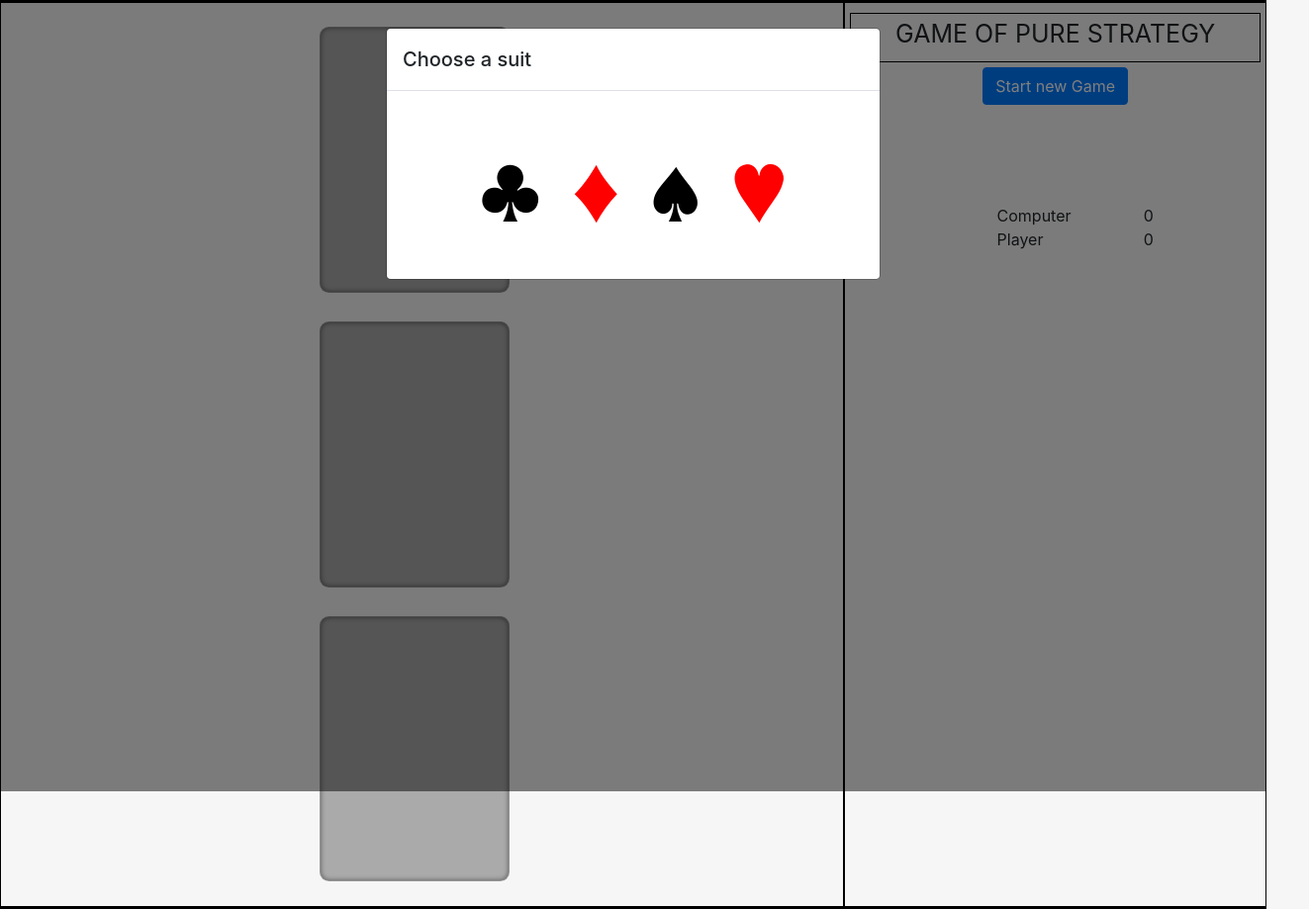
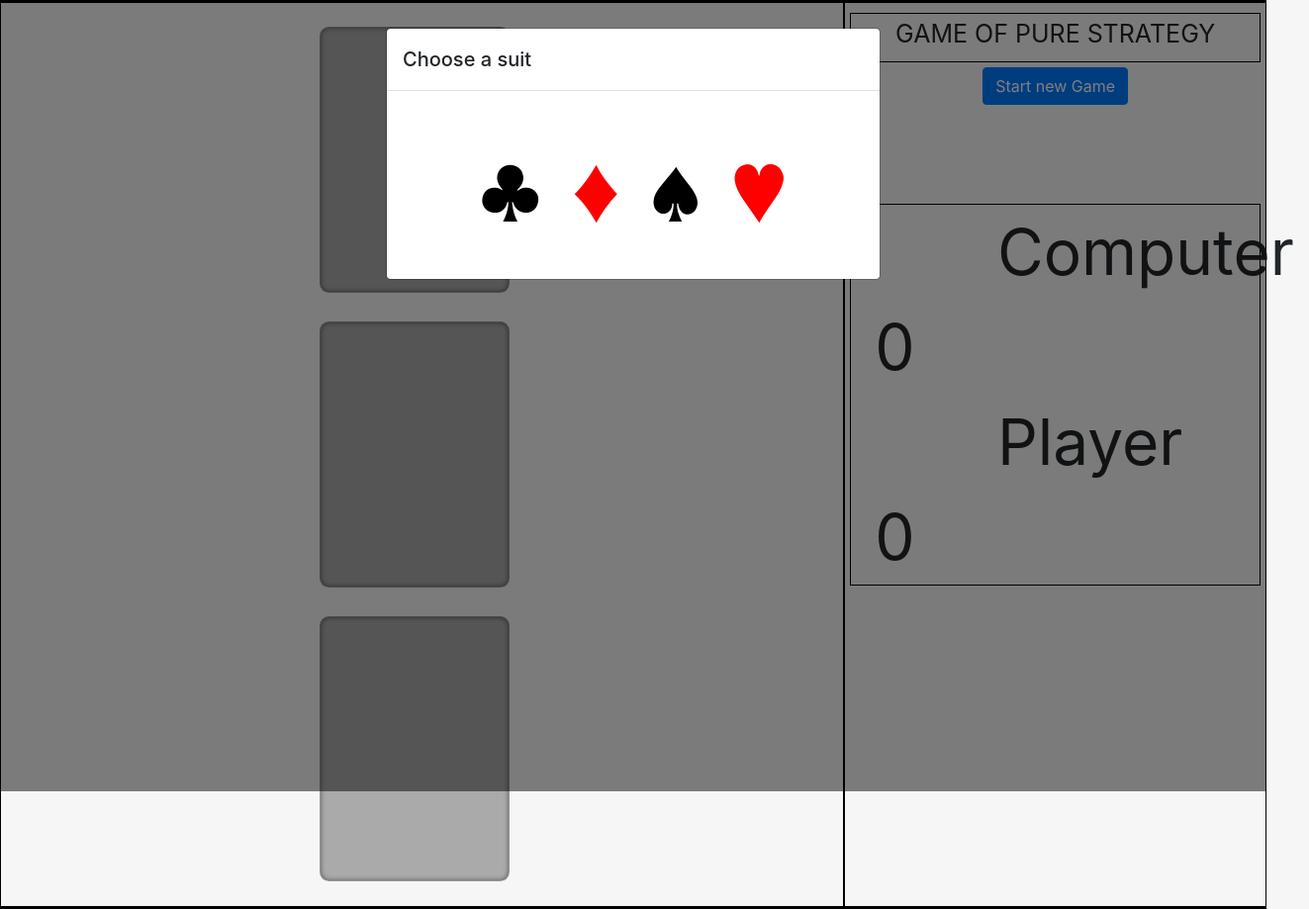
Before and after one commit to jcoles1155/jcoles1155.github.io, a plain HTML site: page GOPS/index.html in a window 1280 px wide. Shown: the whole page at 99% size, 1323 px wide, since content can reach past the window. Drawn offline with nearby package versions, Linux system fonts and the light colour scheme.

Commit message:
finishing touches

```diff
--- a/GOPS/css/style.css
+++ b/GOPS/css/style.css
@@ -55,6 +55,14 @@ main {
 
   #score-container {
       margin: 100px auto;
+      border: 1px solid black;
+      font-size: 4em;
+
+  }
+
+  .computer-score, .player-score {
+      font-size: 10em;
+
   }
 
   #player-hand, #computer-hand {
--- a/GOPS/index.html
+++ b/GOPS/index.html
@@ -63,7 +63,7 @@
                         <div class="col offset-4">
                             Computer
                         </div>
-                        <div class="col">
+                        <div class="col ml-4">
                             <span id="computer-score">0</span>
                         </div>
                     </div>
@@ -71,7 +71,7 @@
                         <div class="col offset-4">
                             Player
                         </div>
-                        <div class="col">
+                        <div class="col ml-4">
                             <span id="player-score">0</span>
                         </div>
                     </div>
--- a/GOPS/js/script.js
+++ b/GOPS/js/script.js
@@ -21,14 +21,31 @@
     2) Define requied variables used to track the state of the game
     3) Store elements on the page that will be accessed in code more than once in variables
     4) On load:
-        4.1) Initialize the state variables
-        4.2)
-        4.3)
-    5)
+        4.1) Modal prompts player to choose from 4 categories of suits
+    5) Shuffle remaining suits
+    6) Pop suit into Computer hand
+    7) Pop suit into deck
+    8) Pop suit into discard
+    9) Generate hand for Player and computer
+    10) shuffle computer's hand
+    11) Generate game-board and scorecard
+    12) Have deck flipped over but prize card flipped open in the middle
+    13) Have Computer's bid face-down
+    14) allow player to make bid on prize card
+    15) Once bid is clicked all bids are flipped open
+    16) player must click on game-board to render score
+    17) new Deck card is flipped open and new turn is started
 
-
-
- */
+    To-Do:
+    * get html/css files of cards
+    * instantiate SUITS and RANKS
+    * make Card class
+        * Needs to render HTML templates
+    * make Hand class
+        * push card into hand
+    * pull modal template from bootstrap
+    *
+*/
 
 const SUIT = {
     club: {
@@ -137,12 +154,13 @@ class Card {
         if (!this.suit || !this.rank) {
             return $('<div class="card empty">')
         }
-
+        // return card back if flipped is true
         if (options.flipped) {
             const template = $("#card-back").html()
             return $('<div class="card">').html(template)
         }
-
+        // using RegExp as oppossed to a loop to replace suit symbol and name into html
+        // find div and add name into class
         const template = $(`#card-${this.rank.name}`).html()
             .replace(new RegExp('{suit.symbol}', 'g'), this.suit.symbol)
             .replace(new RegExp('{suit.name}', 'g'), this.suit.name)
@@ -162,12 +180,13 @@ class Card {
 class Hand {
     constructor(el, { suit, flipped, col }) {
         this.$el = $(el)
+
         this.cards = suit ? this.makeHand(suit) : []
         this.flipped = flipped
         this.col = col
         this.render()
     }
-
+    // Generate hand and create cards array
     makeHand(suit) {
         let cards = []
         RANKS.forEach((rank) => {
@@ -185,6 +204,7 @@ class Hand {
         return this
     }
 
+    // Take card from selected index and splice card out of cards array
     takeCard(rank) {
         let card
 
@@ -194,21 +214,21 @@ class Hand {
         } else {
             card = this.cards.pop()
         }
-
+        // render card
         this.render()
 
         return card
     }
-
+    // add card
     addCard(card) {
         this.cards.push(card)
         return this.render()
     }
-
+    // empty out cards array
     empty() {
         this.cards = []
     }
-
+    // using reduce function to find the value of cards added together
     value() {
         return this.cards.reduce((sum, card) => sum + card.rank.value, 0)
     }
@@ -216,13 +236,16 @@ class Hand {
     render(el, { flipped = this.flipped } = {}) {
         const $el = $(el || this.$el)
 
+        // check if flipped
         if (flipped) {
             if (this.cards.length > 0) {
                 this.cards[0].render($el, { flipped })
             } else {
+                // create new card
                 new Card($el, {})
             }
         } else {
+            // append col class into the card
             $el.empty()
             this.cards.forEach((card) => {
                 $('<div>').attr('class', this.col ? 'col' : 'col-card').html(card.html()).appendTo($el)
@@ -232,6 +255,8 @@ class Hand {
         return this
     }
 }
+
+// Create modal class that has to Show modal screen
 
 class Modal {
     constructor({ title, body }) {
@@ -248,33 +273,39 @@ class Modal {
         this.modal.show()
     }
 
+    // create close handler to close modal after selection of suit
+
     hide() {
         this.modal.hide()
         if (this.closeHandler) this.closeHandler()
     }
+
 
     onClose(callback) {
         this.closeHandler = callback
     }
 }
 
+// Create class for selecting Suit
+
 class ChooseSuitModal {
     constructor() {
         this.$el = $('#chooseSuit')
     }
-
+    // using bootstrap.Modal to create modal
     show() {
         this.modal = new bootstrap.Modal(this.$el[0], {
             backdrop: 'static', keyboard: false
-        })
+        }) // find suit and hide modal
         this.$el.find('button').on('click', (e) => {
             const suit = $(e.target).attr('id')
             this.modal.hide()
             if (this.closeHandler) this.closeHandler(suit)
         })
+        // show modal
         this.modal.show()
     }
-
+    // function to hide modal
     hide() {
         this.modal.hide()
         if (this.closeHandler) this.closeHandler()
@@ -286,6 +317,7 @@ class ChooseSuitModal {
 }
 
 // based on https://stackoverflow.com/a/2450976
+
 function shuffle(array) {
     var currentIndex = array.length, temporaryValue, randomIndex;
 
@@ -304,6 +336,8 @@ function shuffle(array) {
     return array;
 }
 
+// instantiate variables and empty card slots
+// Make sure scores are set to 0
 let playerHand, computerHand, deck, discard, prize
 let emptyCard = new Card(null, {})
 let playerScore = 0, computerScore = 0
@@ -337,6 +371,10 @@ function makePlayerBidHandler(computerBid) {
     }
 }
 
+// Score has to turn off click on game board
+// make if statement to determine winner
+// determine if game is over
+
 function makeScoreHandler(playerBid, computerBid) {
     return () => {
         $('#game-board').off('click')
@@ -361,7 +399,7 @@ function makeScoreHandler(playerBid, computerBid) {
         }
     }
 }
-
+// Create modal of showing winner or loser
 function showWinner() {
     let modal
     if (computerScore > playerScore) {
@@ -375,26 +413,30 @@ function showWinner() {
 }
 
 function chooseSuit() {
-    // render bids
+    // empty out the prize and bids
     emptyCard.render('#prize')
     emptyCard.render('#computer-bid')
     emptyCard.render('#player-bid')
 
     let modal = new ChooseSuitModal()
+    // call close function after pressing suit
     modal.onClose((suit) => startGame(SUIT[suit]))
     modal.show()
 }
 
 function startGame(playerSuit) {
+    // Create Player and Computer hands
     playerHand = new Hand('#player-hand', { suit: playerSuit })
+    // Suits has to shuffle and select from remaining suits
     let suits = shuffle(SUITS.filter(suit => suit != playerSuit))
     computerHand = new Hand('#computer-hand', { suit: suits.pop() }).shuffle()
+    // generate deck and discard from remaing suits after shuffling again
     deck = new Hand('#deck', { suit: suits.pop(), flipped: true }).shuffle()
     discard = new Hand('#discard', { suit: suits.pop(), flipped: true })
     prize = new Hand('#prize', { col: true })
     playerScore = 0
     computerScore = 0
-
+    // Turn off click event handler to game-board and player-hand
     $('#game-board').off('click')
     $('#player-hand').off('click')
 
```
Also changed, not shown: 1 other file.
